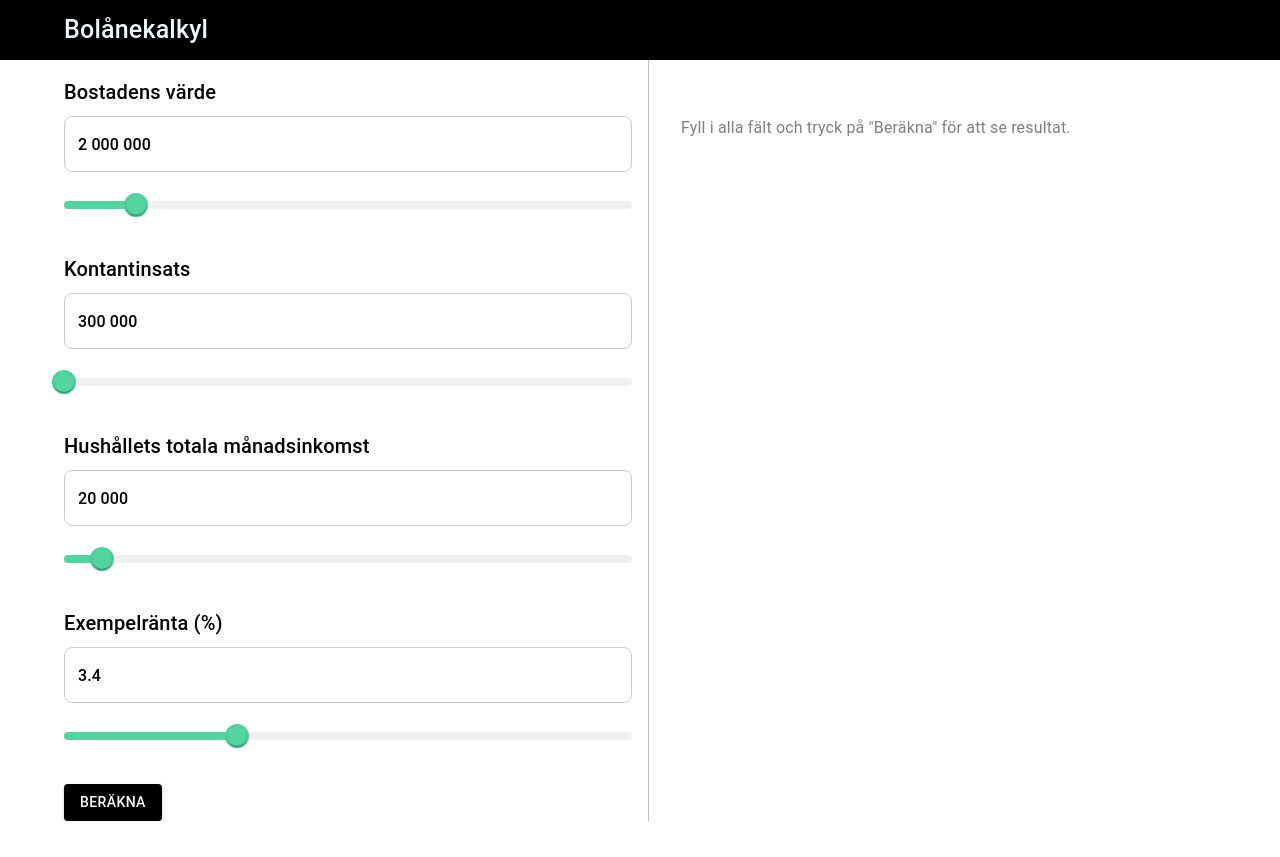
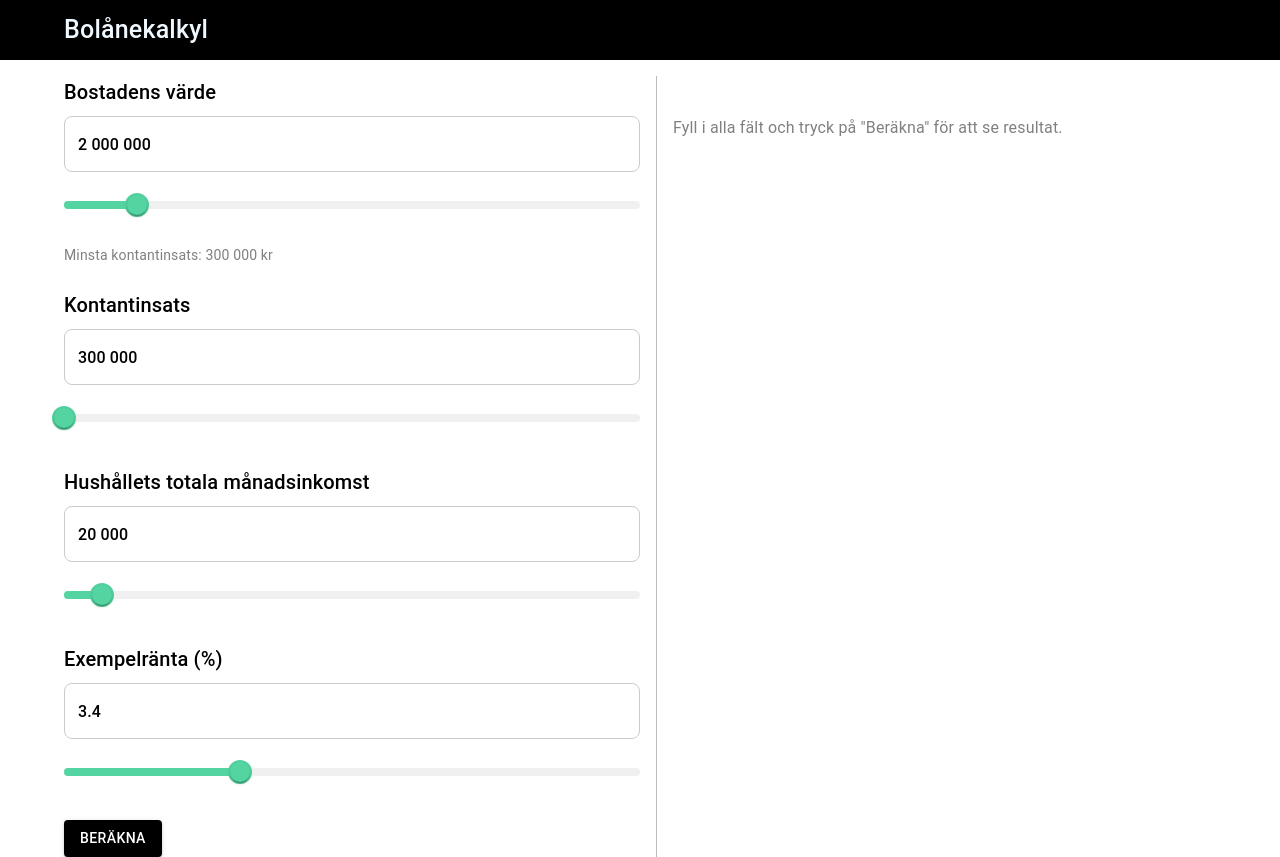
Before and after one commit to ManderssonTaurin/mortgage-calculator, a React (Vite) app: page / in a window 1280 px wide. Before the commit the page ends 821 px from the top, so only its background shows below. Built offline with nearby package versions, Linux system fonts and the light colour scheme.

Commit message:
nu funkar ändringen av räntan

```diff
--- a/src/Components/Calculator.jsx
+++ b/src/Components/Calculator.jsx
@@ -26,26 +26,8 @@ const Calculator = () => {
       .replace(/\B(?=(\d{3})+(?!\d))/g, " "); // Add spaces for thousands
   };
 
-  // Generic handler for input fields
-  const handleInputChange = (e, setState) => {
-    let value = e.target.value.replace(/\s/g, "").replace(",", ".");
-
-    if (value === "") {
-      setState(""); // Allow empty input while typing
-      return;
-    }
-
-    const numericValue = parseFloat(value);
-    if (!isNaN(numericValue)) {
-      setState(numericValue);
-    }
-  };
 
 
-  // Generic handler for sliders
-  const handleSliderChange = (setState) => (event, newValue) => {
-    setState(newValue);
-  };
 
 // minimumDeposit = edge case when bostadens värde becomes less than kontantinsatsen
 
@@ -103,15 +85,20 @@ useEffect(() => {
 
   };
 
-  const minimumDeposit = parseInt(propertyValue * 0.15, 10);
+
 
   return (
     <Box sx={{ mt: 2 }}>
 
         {/* Right Column: Results */}
-        <Grid container spacing={2}>
+        <Grid container spacing={0}>
           <Grid item xs={12} md={6}>
-            <PropertyValueInput propertyValue={propertyValue} setPropertyValue={setPropertyValue} formatNumberWithSpaces={formatNumberWithSpaces} />
+            <PropertyValueInput
+            propertyValue={propertyValue}
+            setPropertyValue={setPropertyValue}
+            formatNumberWithSpaces={formatNumberWithSpaces}
+            minimumDeposit={propertyValue * 0.15}
+            />
             <DepositInput deposit={deposit} setDeposit={setDeposit} propertyValue={propertyValue} formatNumberWithSpaces={formatNumberWithSpaces} />
             <IncomeInput monthlyIncome={monthlyIncome} setMonthlyIncome={setMonthlyIncome} formatNumberWithSpaces={formatNumberWithSpaces} />
             <InterestInput interest={interest} setInterest={setInterest} />
--- a/src/Components/InterestInput.jsx
+++ b/src/Components/InterestInput.jsx
@@ -1,6 +1,22 @@
 import { TextField, Typography, Slider, Box } from "@mui/material";
 
 const InterestInput = ({ interest, setInterest }) => {
+
+  const handleInterestChange = (e) => {
+    let value = e.target.value.replace(",", "."); // Convert ',' to '.'
+
+    // allow only valid decimal numbers (no letters)
+    if(/^\d*\.?\d*$/.test(value)) {
+      setInterest(value);
+    }
+
+  }
+
+  const handleBlur = () => {
+    if (interest && interest !== "") {  // Ensure it's not null or empty
+      setInterest(parseFloat(String(interest).replace(",", ".")).toFixed(2)); // Format to 2 decimals
+    }
+  }
     return (
         <Box>
             <Typography variant="h6" sx={{ mt: 3, mb: 1, color: "#000000" }}>
@@ -10,7 +26,8 @@ const InterestInput = ({ interest, setInterest }) => {
             variant="outlined"
             fullWidth
             value={interest}
-            onChange={(e) => setInterest(e.target.value)}
+            onChange={handleInterestChange}
+            onBlur={handleBlur} // Format on blur
             inputProps={{ inputMode: "decimal", pattern: "[0-9]+([,\\.][0-9]+)?" }}
             sx={{
                 mb: 2,
@@ -35,11 +52,11 @@ const InterestInput = ({ interest, setInterest }) => {
             }}
             />
             <Slider
-            value={parseFloat(interest) || 0}
+            value={Number(interest) || 0} // Ensure Slider gets a valid number
             min={0.5}
             max={10}
             step={0.01}
-            onChange={(_, newValue) => setInterest(newValue.toString())}
+            onChange={(_, newValue) => setInterest(newValue.toFixed(2))} // Format to 2 decimals}
             valueLabelDisplay="auto"
             sx={{
                 color: "#54d4a0", // Change the color of the slider
--- a/src/Components/PropertyValueInput.jsx
+++ b/src/Components/PropertyValueInput.jsx
@@ -1,6 +1,6 @@
 import { TextField, Typography, Slider, Box } from "@mui/material";
 
-const PropertyValueInput = ({ propertyValue, setPropertyValue, formatNumberWithSpaces }) => {
+const PropertyValueInput = ({ propertyValue, setPropertyValue, formatNumberWithSpaces, minimumDeposit }) => {
     return (
         <Box>
             <Typography variant="h6" sx={{ mb: 1, color: "#000000" }}>
@@ -68,10 +68,10 @@ const PropertyValueInput = ({ propertyValue, setPropertyValue, formatNumberWithS
 
               }}
             />
-            {/* Minimum Deposit Text
-            //<Typography variant="body2" sx={{ color: "gray", mt: 2 }}>
+
+            <Typography variant="body2" sx={{ color: "gray", mt: 2 }}>
                 Minsta kontantinsats: {formatNumberWithSpaces(minimumDeposit)} kr
-            </Typography>*/}
+            </Typography>
       </Box>
      );
 }
```
